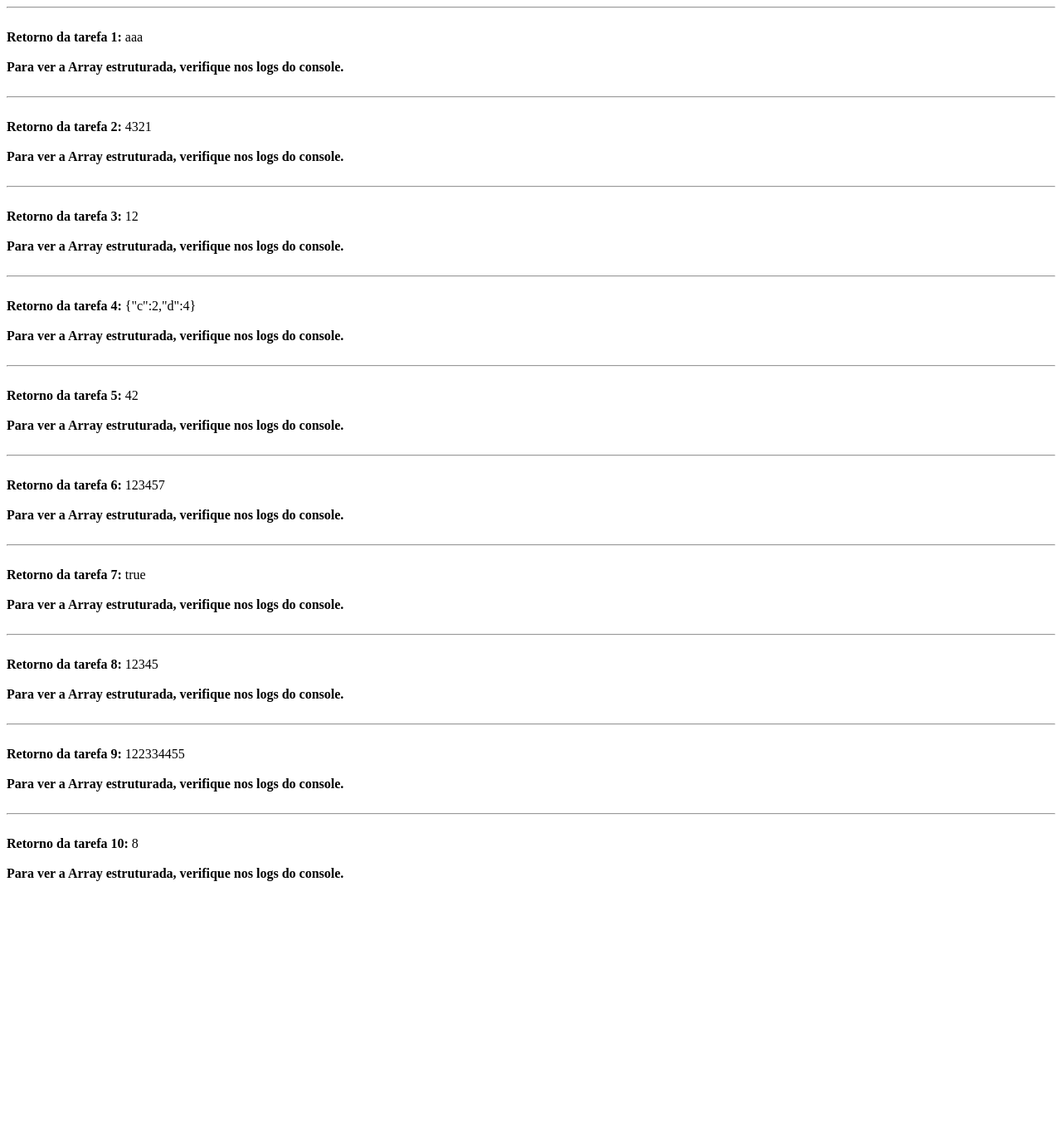
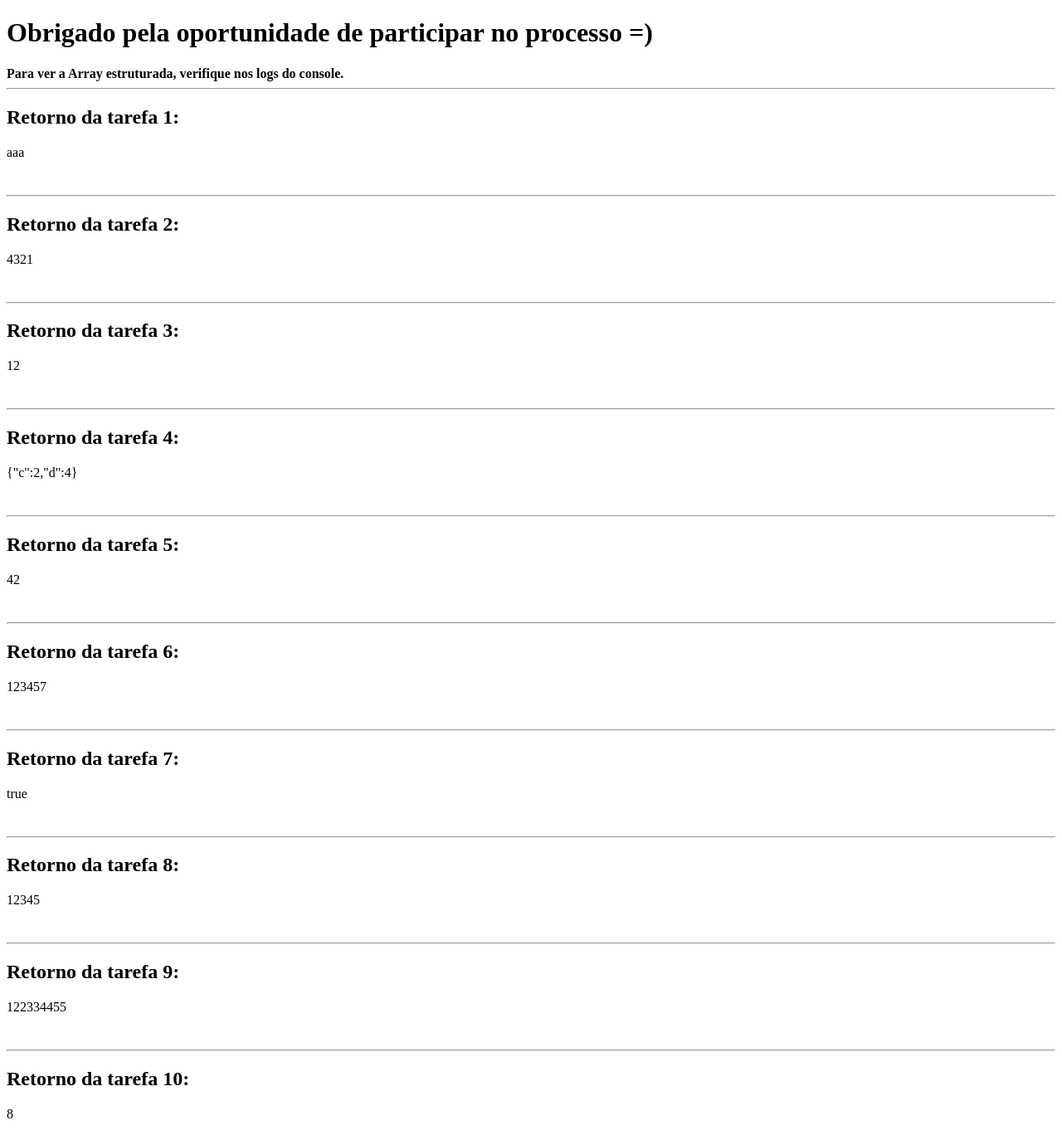
Before and after one commit to Psychobellic/luby-algo, a React (Create React App) app: page / in a window 1280 px wide. Shown: the whole page at 83% size. Before the commit the page ends 1070 px from the top, so only its background shows below. Built offline with nearby package versions, Linux system fonts and the light colour scheme.

Commit message:
sanitized

```diff
--- a/package.json
+++ b/package.json
@@ -13,6 +13,7 @@
     "react": "^17.0.2",
     "react-dom": "^17.0.2",
     "react-scripts": "5.0.0",
+    "styled-components": "^5.3.3",
     "typescript": "^4.5.4",
     "web-vitals": "^2.1.2"
   },
--- a/src/App.tsx
+++ b/src/App.tsx
@@ -12,6 +12,10 @@ import Ten from './exercicios/ten';
 function App() {
   return (
 		<>
+			<h1> Obrigado pela oportunidade de participar no processo =) </h1>
+			<strong>
+				Para ver a Array estruturada, verifique nos logs do console.
+			</strong>
 			<hr />
 			<One />
 			<br />
--- a/src/exercicios/eight.tsx
+++ b/src/exercicios/eight.tsx
@@ -8,15 +8,8 @@ const Eight = () => {
 
 	return (
 		<>
-			<br />
-			<strong>Retorno da tarefa 8: </strong>
-			<span>{result}</span>
-			<br />
-			<br />
-			<strong>
-				Para ver a Array estruturada, verifique nos logs do console.
-			</strong>
-			<br />
+			<h2>Retorno da tarefa 8: </h2>
+			<p>{result}</p>
 		</>
 	);
 };
--- a/src/exercicios/five.tsx
+++ b/src/exercicios/five.tsx
@@ -16,15 +16,8 @@ const Five = () => {
 
   return (
 		<>
-			<br />
-			<strong>Retorno da tarefa 5: </strong>
-			<span>{result}</span>
-			<br />
-			<br />
-			<strong>
-				Para ver a Array estruturada, verifique nos logs do console.
-			</strong>
-			<br />
+			<h2>Retorno da tarefa 5: </h2>
+			<p>{result}</p>
 		</>
 	);
 }
--- a/src/exercicios/four.tsx
+++ b/src/exercicios/four.tsx
@@ -10,15 +10,8 @@ const Four = () => {
   console.log(result)
 	return (
 		<>
-			<br />
-			<strong>Retorno da tarefa 4: </strong>
-			<span>{JSON.stringify(result)}</span>
-			<br />
-			<br />
-			<strong>
-				Para ver a Array estruturada, verifique nos logs do console.
-			</strong>
-			<br />
+			<h2>Retorno da tarefa 4: </h2>
+			<p>{JSON.stringify(result)}</p>
 		</>
 	);
 };
--- a/src/exercicios/nine.tsx
+++ b/src/exercicios/nine.tsx
@@ -18,15 +18,9 @@ const Nine = () => {
 
 	return (
 		<>
-			<br />
-			<strong>Retorno da tarefa 9: </strong>
-			<span>{result}</span>
-			<br />
-			<br />
-			<strong>
-				Para ver a Array estruturada, verifique nos logs do console.
-			</strong>
-			<br />
+			<h2>Retorno da tarefa 9: </h2>
+			<p>{result}</p>
+
 		</>
 	);
 };
--- a/src/exercicios/one.tsx
+++ b/src/exercicios/one.tsx
@@ -12,15 +12,8 @@ const One = () => {
   console.log(result);
   return (
 		<>
-			<br />
-			<strong>Retorno da tarefa 1: </strong>
-			<span>{result}</span>
-			<br />
-			<br />
-			<strong>
-				Para ver a Array estruturada, verifique nos logs do console.
-			</strong>
-			<br />
+			<h2>Retorno da tarefa 1: </h2>
+			<p>{result}</p>
 		</>
 	);
 }
--- a/src/exercicios/seven.tsx
+++ b/src/exercicios/seven.tsx
@@ -13,15 +13,8 @@ const Seven = () => {
 
 	return (
 		<>
-			<br />
-			<strong>Retorno da tarefa 7: </strong>
-			<span>{renderResult}</span>
-			<br />
-			<br />
-			<strong>
-				Para ver a Array estruturada, verifique nos logs do console.
-			</strong>
-			<br />
+			<h2>Retorno da tarefa 7: </h2>
+			<p>{renderResult}</p>
 		</>
 	);
 };
--- a/src/exercicios/six.tsx
+++ b/src/exercicios/six.tsx
@@ -6,15 +6,8 @@ const Six = () => {
 
 	return (
 		<>
-			<br />
-			<strong>Retorno da tarefa 6: </strong>
-			<span>{result}</span>
-			<br />
-			<br />
-			<strong>
-				Para ver a Array estruturada, verifique nos logs do console.
-			</strong>
-			<br />
+			<h2>Retorno da tarefa 6: </h2>
+			<p>{result}</p>
 		</>
 	);
 };
--- a/src/exercicios/ten.tsx
+++ b/src/exercicios/ten.tsx
@@ -13,15 +13,8 @@ const Ten = () => {
 
 	return (
 		<>
-			<br />
-			<strong>Retorno da tarefa 10: </strong>
-			<span>{result}</span>
-			<br />
-			<br />
-			<strong>
-				Para ver a Array estruturada, verifique nos logs do console.
-			</strong>
-			<br />
+			<h2>Retorno da tarefa 10: </h2>
+			<p>{result}</p>
 		</>
 	);
 };
--- a/src/exercicios/three.tsx
+++ b/src/exercicios/three.tsx
@@ -12,15 +12,8 @@ const Three = () => {
 
 	return (
 		<>
-			<br />
-			<strong>Retorno da tarefa 3: </strong>
-			<span>{filtered}</span>
-			<br />
-			<br />
-			<strong>
-				Para ver a Array estruturada, verifique nos logs do console.
-			</strong>
-			<br />
+			<h2>Retorno da tarefa 3: </h2>
+			<p>{filtered}</p>
 		</>
 	);
 };
--- a/src/exercicios/two.tsx
+++ b/src/exercicios/two.tsx
@@ -14,15 +14,8 @@ const Two = () => {
 
 	return (
 		<>
-			<br />
-			<strong>Retorno da tarefa 2: </strong>
-			<span>{result}</span>
-			<br />
-			<br />
-			<strong>
-				Para ver a Array estruturada, verifique nos logs do console.
-			</strong>
-			<br />
+			<h2>Retorno da tarefa 2: </h2>
+			<p>{result}</p>
 		</>
 	);
 };
```
Also changed, not shown: 1 other file (tests, documents, lock files or other folders).
